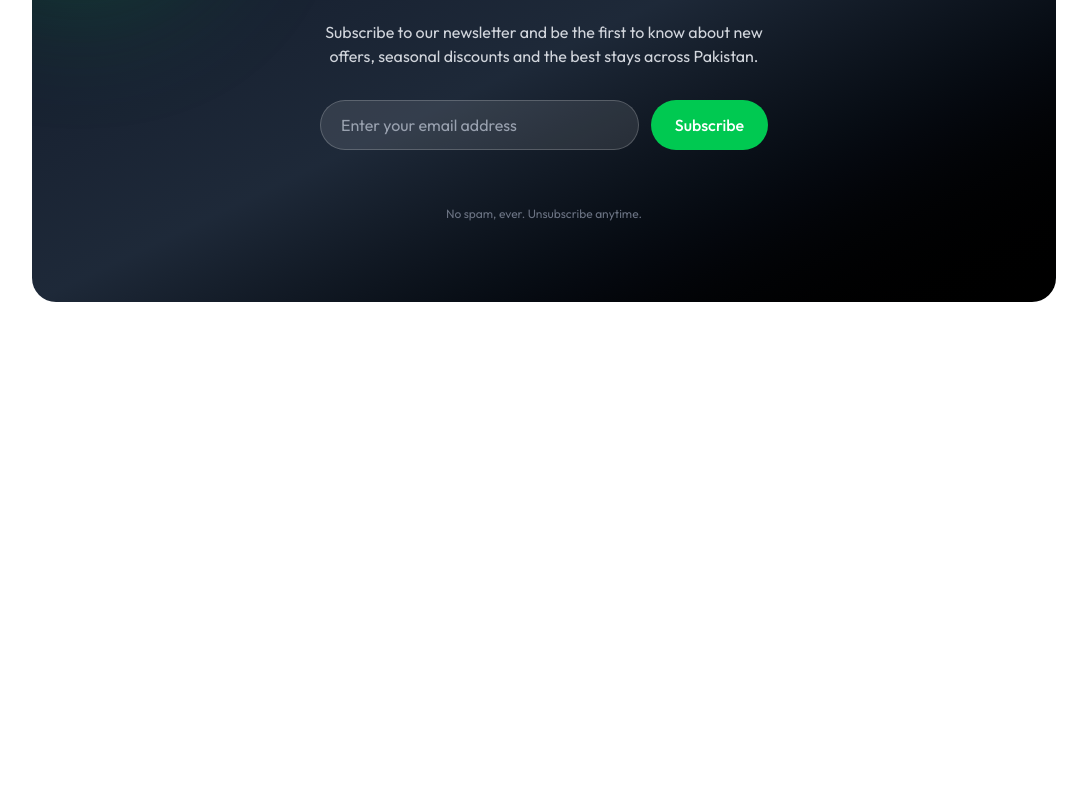
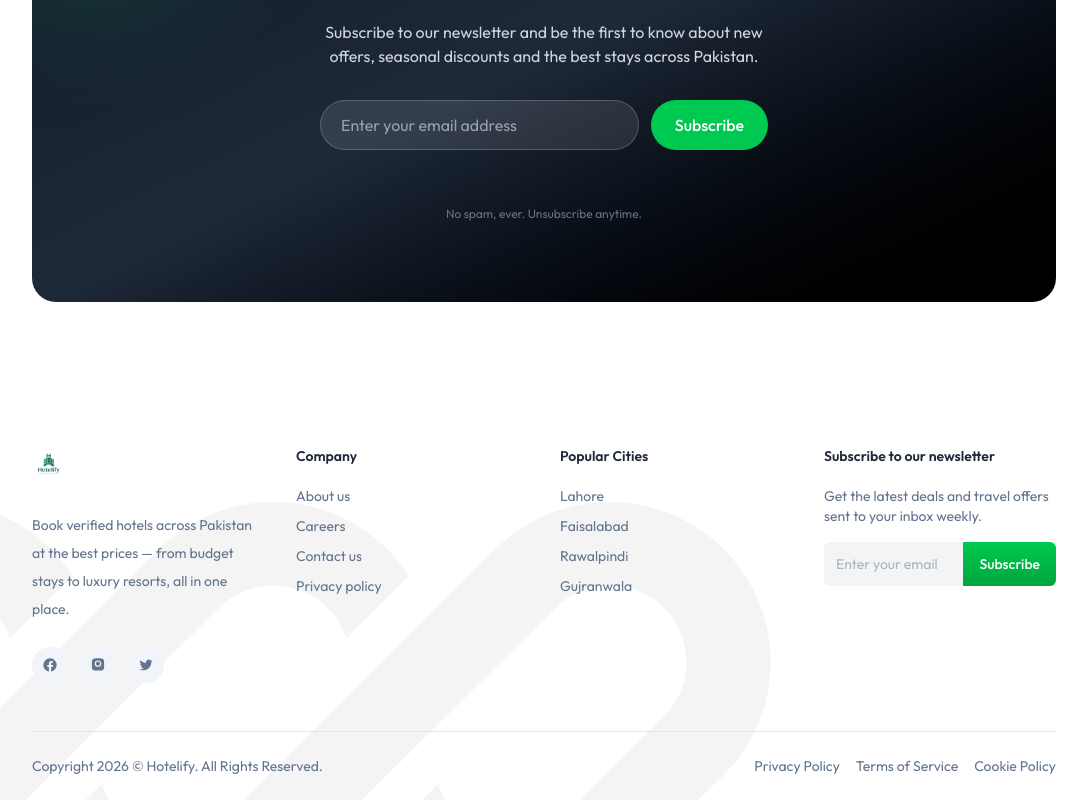
Before and after one commit to asifakbar-aruxstudio/hotelbookingapp, a React (Vite) app: page / in a window 1280 px wide. Shown: the part 3223-4023 px from the top of the page, without its empty margins (96-1183 px from the left). Before the commit the page ends 3605 px from the top, so only its background shows below. Built offline with nearby package versions, Linux system fonts and the light colour scheme; no server answers; a web font is replaced by a local one.

Commit message:
feat: add Footer component and integrate it into the App layout

```diff
--- a/src/App.jsx
+++ b/src/App.jsx
@@ -2,7 +2,7 @@ import { Routes , Route , useLocation } from 'react-router-dom'
 import Navbar from './components/Navbar'
 import Home from './pages/Home'
 import './App.css'
-
+import Footer from './components/Footer'
 
 function App() {
 const isOwnerPath = useLocation().pathname.includes('/owner');
@@ -14,6 +14,7 @@ const isOwnerPath = useLocation().pathname.includes('/owner');
            <Route path="/" element={<Home />} />
         </Routes>
         </div>
+        <Footer />
     </>
   )
 }
--- /dev/null
+++ b/src/components/Footer.jsx
@@ -0,0 +1,142 @@
+import { Link } from 'react-router-dom'
+import logo from '../assets/logo.png'
+import cities from '../data/cities.js'
+
+const socialLinks = [
+  {
+    name: 'Facebook',
+    href: '#',
+    path: 'M22 12a10 10 0 1 0-11.6 9.9v-7H7.9V12h2.5V9.8c0-2.5 1.5-3.9 3.8-3.9 1.1 0 2.2.2 2.2.2v2.4h-1.2c-1.2 0-1.6.8-1.6 1.6V12h2.8l-.4 2.9h-2.4v7A10 10 0 0 0 22 12',
+  },
+  {
+    name: 'Instagram',
+    href: '#',
+    path: 'M12 2c2.7 0 3.1 0 4.1.1 1.1 0 1.8.2 2.3.4.6.2 1 .5 1.4.9.4.4.7.9.9 1.4.2.5.4 1.2.4 2.3.1 1 .1 1.4.1 4.1s0 3.1-.1 4.1c0 1.1-.2 1.8-.4 2.3a3.9 3.9 0 0 1-.9 1.4c-.4.4-.9.7-1.4.9-.5.2-1.2.4-2.3.4-1 .1-1.4.1-4.1.1s-3.1 0-4.1-.1c-1.1 0-1.8-.2-2.3-.4a3.9 3.9 0 0 1-1.4-.9 3.9 3.9 0 0 1-.9-1.4c-.2-.5-.4-1.2-.4-2.3-.1-1-.1-1.4-.1-4.1s0-3.1.1-4.1c0-1.1.2-1.8.4-2.3.2-.6.5-1 .9-1.4.4-.4.9-.7 1.4-.9.5-.2 1.2-.4 2.3-.4C8.9 2 9.3 2 12 2m0 3.2a4.8 4.8 0 1 0 0 9.6 4.8 4.8 0 0 0 0-9.6m0 7.9a3.1 3.1 0 1 1 0-6.2 3.1 3.1 0 0 1 0 6.2m5-8.1a1.1 1.1 0 1 1-2.2 0 1.1 1.1 0 0 1 2.2 0',
+  },
+  {
+    name: 'Twitter',
+    href: '#',
+    path: 'M22 5.9c-.7.3-1.5.6-2.3.7a4 4 0 0 0 1.8-2.2c-.8.5-1.7.8-2.6 1a4 4 0 0 0-6.9 3.7 11.4 11.4 0 0 1-8.3-4.2 4 4 0 0 0 1.2 5.4c-.6 0-1.3-.2-1.8-.5v.1a4 4 0 0 0 3.2 4 4 4 0 0 1-1.8.1 4 4 0 0 0 3.8 2.8A8 8 0 0 1 2 18.6 11.3 11.3 0 0 0 8.3 20c7.5 0 11.6-6.3 11.6-11.7v-.5c.8-.6 1.5-1.3 2.1-2.1',
+  },
+]
+
+const Footer = () => {
+  return (
+    <footer className="relative overflow-hidden px-6 md:px-16 lg:px-24 xl:px-32
+    w-full text-sm text-slate-500 bg-white pt-16">
+
+      {/* decorative watermark icon */}
+      <svg
+        className="hidden md:block absolute -bottom-30 -left-80 opacity-5 w-full h-full pointer-events-none"
+        width="68" height="26" viewBox="0 0 68 26" fill="none" xmlns="http://www.w3.org/2000/svg"
+      >
+        <g clipPath="url(#clip0_8678_1074)">
+          <path d="M16.141 0C13.4854 0 10.9387 1.04871 9.06091 2.91543L2.93268 9.00761C1.05492 10.8743 0 13.4061 0 16.0461C0 21.5435 4.48289 26 10.0128 26C12.6684 26 15.2152 24.9512 17.0929 23.0845L21.3319 18.8705C21.3319 18.8705 21.3319 18.8706 21.3319 18.8705L33.6827 6.59239C34.5795 5.70086 35.7958 5.2 37.0641 5.2C39.1874 5.2 40.9876 6.57576 41.6117 8.47953L45.5096 4.60457C43.7314 1.83589 40.6134 0 37.0641 0C34.4085 0 31.8617 1.04871 29.984 2.91543L13.3943 19.4076C12.4974 20.2992 11.2811 20.8 10.0128 20.8C7.37176 20.8 5.23077 18.6716 5.23077 16.0461C5.23077 14.7852 5.73459 13.5761 6.63139 12.6845L12.7596 6.59239C13.6564 5.70086 14.8727 5.2 16.141 5.2C18.2645 5.2 20.0645 6.57582 20.6887 8.47965L24.5866 4.60466C22.8084 1.83595 19.6904 0 16.141 0Z" fill="#364153" />
+          <path d="M34.3188 19.4076C33.422 20.2992 32.2056 20.8 30.9373 20.8C28.8143 20.8 27.0143 19.4246 26.39 17.5211L22.4922 21.396C24.2705 24.1643 27.3883 26 30.9373 26C33.5929 26 36.1397 24.9512 38.0175 23.0845L54.6072 6.59239C55.504 5.70086 56.7203 5.2 57.9886 5.2C60.6297 5.2 62.7707 7.32839 62.7707 9.95393C62.7707 11.2148 62.2669 12.4239 61.37 13.3155L55.2419 19.4076C54.345 20.2992 53.1287 20.8 51.8604 20.8C49.7372 20.8 47.9371 19.4243 47.3129 17.5207L43.4151 21.3957C45.1933 24.1642 48.3112 26 51.8604 26C54.516 26 57.0628 24.9512 58.9405 23.0845L65.0687 16.9924C66.9465 15.1257 68.0014 12.5939 68.0014 9.95393C68.0014 4.45652 63.5186 0 57.9886 0C55.333 0 52.7863 1.04871 50.9085 2.91543L34.3188 19.4076Z" fill="#364153" />
+        </g>
+        <defs>
+          <clipPath id="clip0_8678_1074">
+            <rect width="68" height="26" fill="white" />
+          </clipPath>
+        </defs>
+      </svg>
+
+      <div className="relative grid grid-cols-1 sm:grid-cols-2 lg:grid-cols-4 gap-10 lg:gap-8">
+
+        {/* Brand */}
+        <div className="sm:col-span-2 lg:col-span-1">
+          <Link to="/" className="inline-block">
+            <img src={logo} alt="Logo" className="h-9" />
+          </Link>
+          <p className="text-sm/7 mt-6 max-w-xs">
+            Book verified hotels across Pakistan at the best prices — from budget
+            stays to luxury resorts, all in one place.
+          </p>
+          <div className="flex items-center gap-3 mt-6">
+            {socialLinks.map((social) => (
+              <a
+                key={social.name}
+                href={social.href}
+                aria-label={social.name}
+                className="flex items-center justify-center w-9 h-9 rounded-full
+                bg-slate-100 text-slate-500 hover:bg-green-500 hover:text-white
+                transition-all duration-300"
+              >
+                <svg width="16" height="16" viewBox="0 0 24 24" fill="currentColor">
+                  <path d={social.path} />
+                </svg>
+              </a>
+            ))}
+          </div>
+        </div>
+
+        {/* Quick Links */}
+        <div>
+          <h2 className="font-semibold mb-5 text-gray-800">Company</h2>
+          <div className="flex flex-col space-y-2.5">
+            <Link className="hover:text-green-600 transition w-fit" to="/about">About us</Link>
+            <Link className="hover:text-green-600 transition w-fit" to="/careers">Careers</Link>
+            <Link className="hover:text-green-600 transition w-fit" to="/contact">Contact us</Link>
+            <Link className="hover:text-green-600 transition w-fit" to="/privacy">Privacy policy</Link>
+          </div>
+        </div>
+
+        {/* Popular Destinations */}
+        <div>
+          <h2 className="font-semibold mb-5 text-gray-800">Popular Cities</h2>
+          <div className="flex flex-col space-y-2.5">
+            {cities.slice(0, 4).map((city, i) => (
+              <Link
+                key={i}
+                to={`/rooms?city=${city}`}
+                className="hover:text-green-600 transition w-fit"
+              >
+                {city}
+              </Link>
+            ))}
+          </div>
+        </div>
+
+        {/* Newsletter */}
+        <div>
+          <h2 className="font-semibold text-gray-800 mb-5">Subscribe to our newsletter</h2>
+          <div className="text-sm space-y-4 max-w-sm">
+            <p>Get the latest deals and travel offers sent to your inbox weekly.</p>
+            <form className="flex items-stretch" onSubmit={(e) => e.preventDefault()}>
+              <input
+                className="rounded-l-md bg-gray-100 outline-none w-full max-w-64
+                h-11 px-3 text-sm focus:ring-2 focus:ring-green-100 transition-all"
+                type="email"
+                placeholder="Enter your email"
+                required
+              />
+              <button
+                type="submit"
+                className="bg-gradient-to-b from-green-500 to-green-600
+                cursor-pointer hover:from-green-600 hover:to-green-700 transition
+                px-4 h-11 text-white rounded-r-md font-medium whitespace-nowrap"
+              >
+                Subscribe
+              </button>
+            </form>
+          </div>
+        </div>
+      </div>
+
+      <div className="relative flex flex-col md:flex-row items-center justify-between
+      gap-4 py-6 border-t mt-12 border-slate-200 text-xs sm:text-sm">
+        <p className="text-center">
+          Copyright {new Date().getFullYear()} ©{' '}
+          <Link to="/" className="hover:text-green-600 transition">Hotelify</Link>. All Rights Reserved.
+        </p>
+        <div className="flex items-center gap-4">
+          <Link to="/privacy" className="hover:text-green-600 transition">Privacy Policy</Link>
+          <Link to="/terms" className="hover:text-green-600 transition">Terms of Service</Link>
+          <Link to="/cookies" className="hover:text-green-600 transition">Cookie Policy</Link>
+        </div>
+      </div>
+    </footer>
+  )
+}
+
+export default Footer
```
